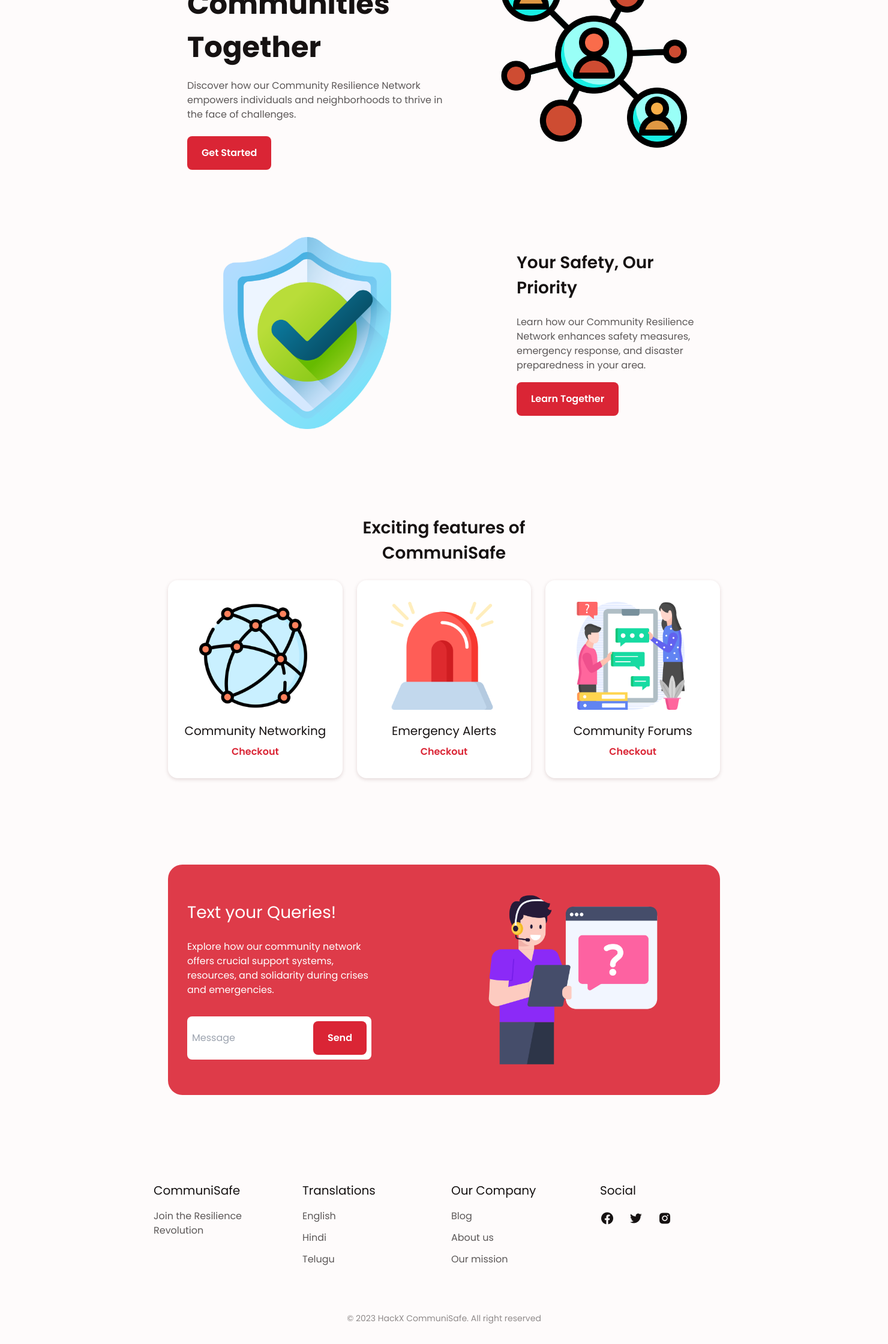
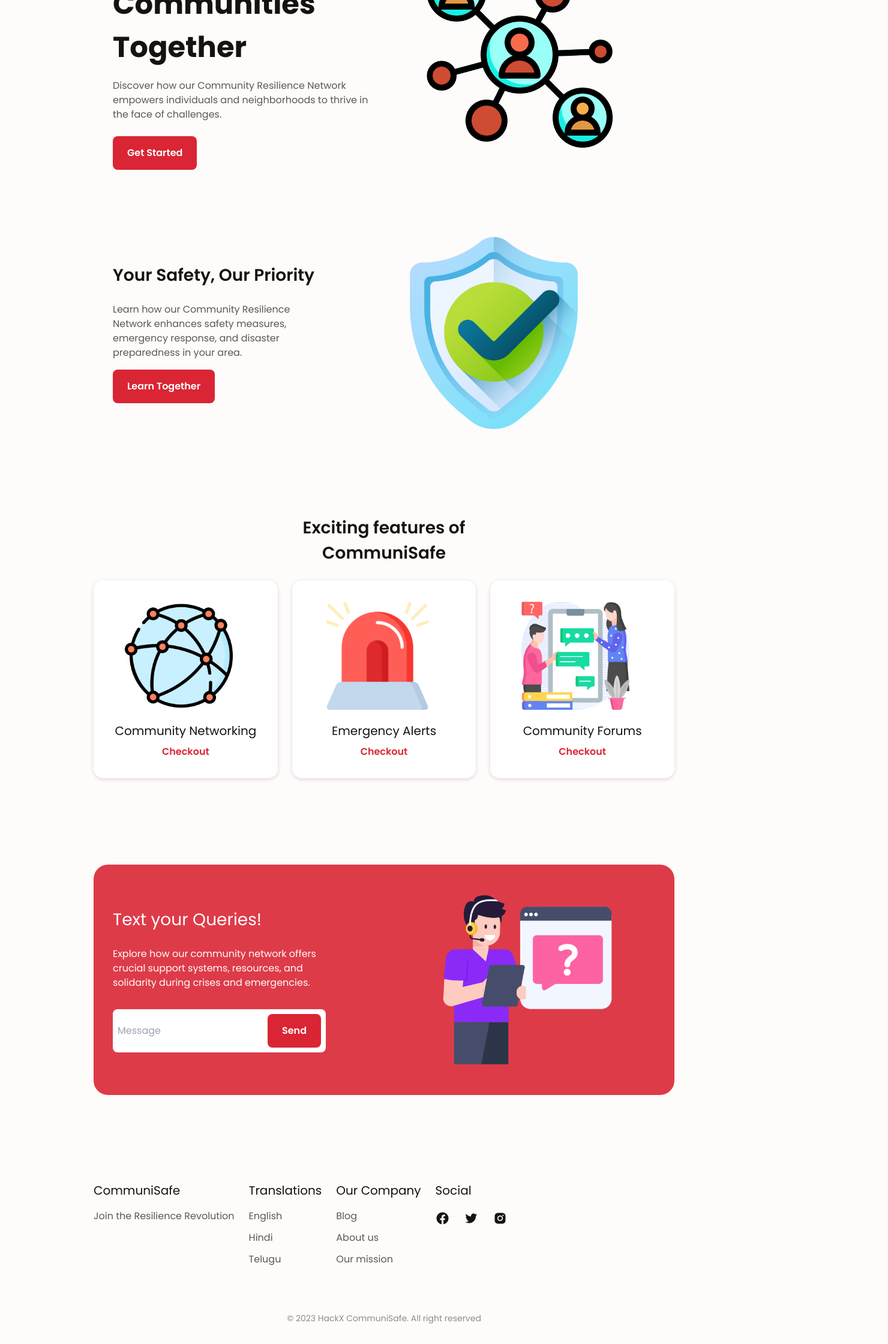
Before and after one commit to Bhanu1776/Community-Resilience-Network, a React (Vite) app in the folder client/: page / in a window 1280 px wide. Shown: the part 213-2453 px from the top of the page at 60% size, 1480 px wide, since content can reach past the window. Built offline with nearby package versions, Linux system fonts and the light colour scheme; no server answers; what tailwindcss-debug-screens would draw is missing.

Commit message:
perf: fixed Responsiveness

```diff
--- a/client/index.html
+++ b/client/index.html
@@ -11,6 +11,10 @@
   <link rel="apple-touch-icon" href="/icons/apple-icon-180.png" />
   <link rel="manifest" href="manifest.json" />
   <link href='https://unpkg.com/boxicons@2.0.7/css/boxicons.min.css' rel='stylesheet'>
+  <link rel="preconnect" href="https://fonts.googleapis.com">
+  <link rel="preconnect" href="https://fonts.gstatic.com" crossorigin>
+  <link href="https://fonts.googleapis.com/css2?family=Poppins:wght@200;300;400;500;600;700&display=swap"
+    rel="stylesheet">
 </head>
 
 <body>
--- a/client/package.json
+++ b/client/package.json
@@ -26,7 +26,6 @@
     "react-dom": "^18.2.0",
     "react-i18next": "^13.2.2",
     "react-icons": "^4.11.0",
-    "react-icons": "^4.11.0",
     "react-modal": "^3.16.1",
     "react-router-dom": "^6.16.0",
     "tailwindcss-debug-screens": "^2.2.1",
--- a/client/src/pages/Landing.jsx
+++ b/client/src/pages/Landing.jsx
@@ -20,7 +20,7 @@
         <i className="bx bx-up-arrow-alt scrolltop__icon"></i>
       </a>
 
-      <header className="l-header" id="header">
+      <header className="l-header hidden md:block" id="header">
         <nav className="nav bd-container">
           <a href="#" className="nav__logo">
             {t("CommuniSafe")} {/* Translate the logo text */}
@@ -57,18 +57,25 @@
         </nav>
       </header>
 
-      <main className="l-main flex flex-col mx-64">
-        <section className="home" id="home">
+      <main className="l-main flex flex-col w-screen overflow-x-hidden">
+        <section className="home mt-20 md:mt-0" id="home">
           <div className="home__container bd-container bd-grid">
             <div className="home__img">
-              <img src="/img/communities.png" alt="" className="w-80" />
+              <img
+                src="/img/communities.png"
+                alt=""
+                className="md:w-80 hidden md:block"
+              />
             </div>
 
             <div className="home__data">
-              <h1 className="home__title" style={{ width: "438px" }}>
+              <h1
+                className="home__title text-center md:text-left"
+                style={{ width: "438px" }}
+              >
                 {t("Building Stronger Communities Together")}
               </h1>
-              <p className="home__description">
+              <p className="home__description text-center md:text-left">
                 {t(
                   "Discover how our Community Resilience Network empowers individuals and neighborhoods to thrive in the face of challenges."
                 )}
@@ -81,7 +88,7 @@
         </section>
 
         <section className="share section bd-container" id="share">
-          <div className="share__container bd-grid">
+          <div className="share__container bd-grid order-2">
             <div className="share__data">
               <h2 className="section-title-center font-semibold">
                 {t("Your Safety, Our Priority")}
@@ -96,8 +103,8 @@
               </a>
             </div>
 
-            <div className="share__img">
-              <img src="/img/shield.png" alt="" className="w-80 ml-10" />
+            <div className="share__img order-1">
+              <img src="/img/shield.png" alt="" className="w-80 md:ml-10" />
             </div>
           </div>
         </section>
@@ -178,7 +185,7 @@
       </main>
 
       <footer className="footer section">
-        <div className="footer__container bd-container bd-grid">
+        <div className="footer__container bd-container bd-grid flex flex-col md:flex-row">
           <div className="footer__content">
             <h3 className="footer__title">
               <a href="#" className="footer__logo">
```
